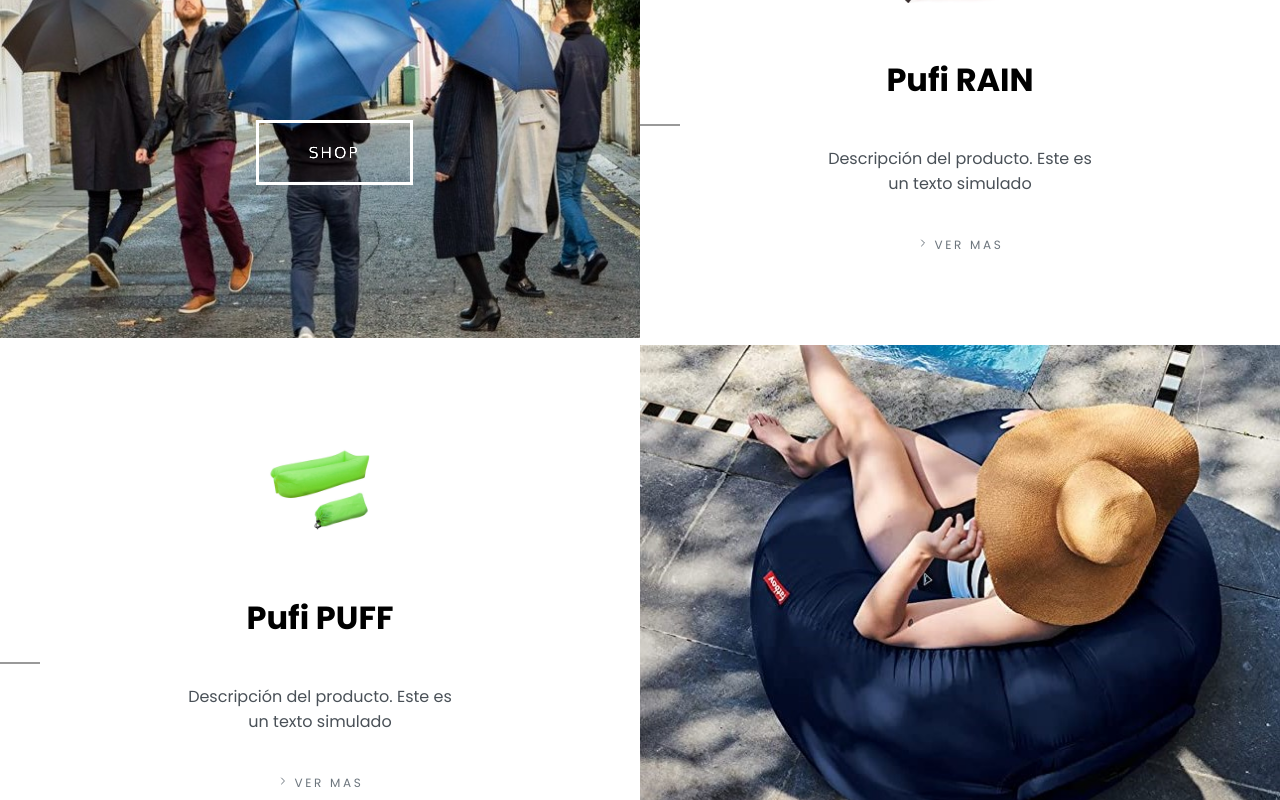
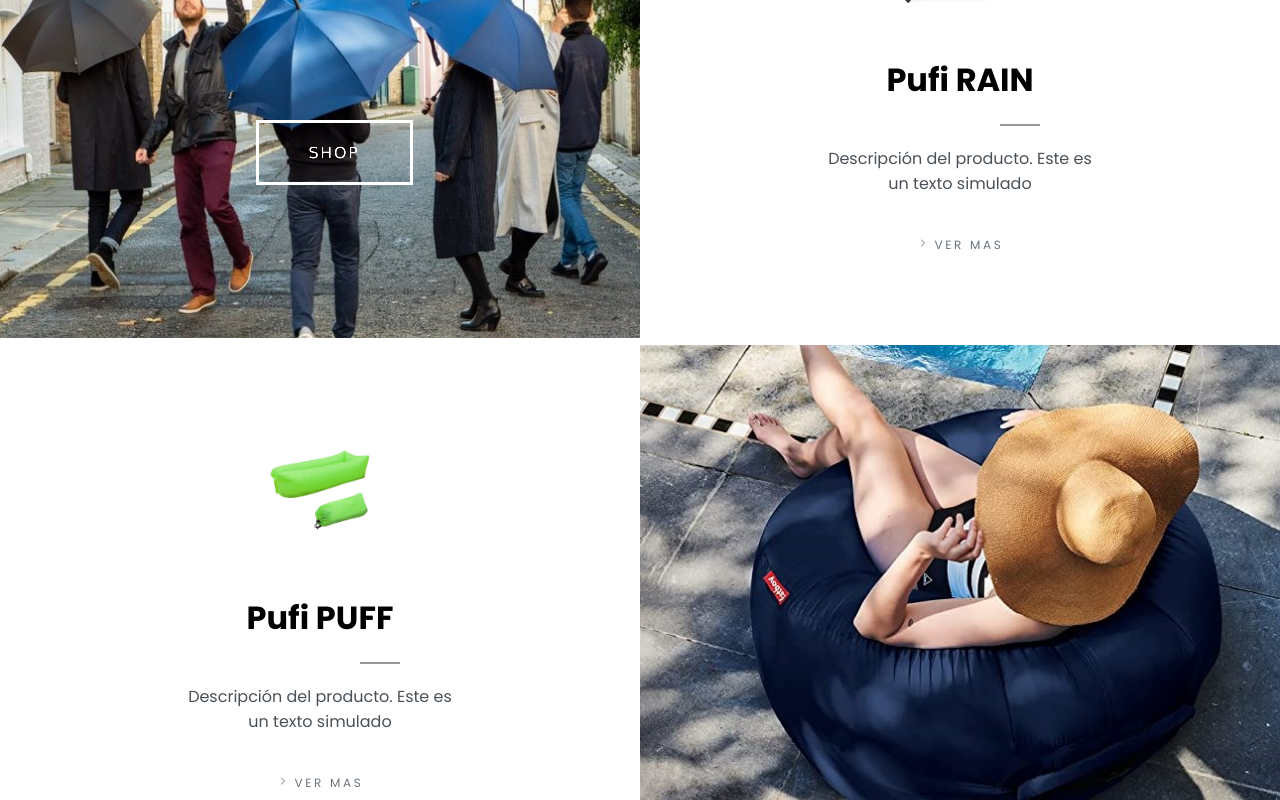
Before and after one commit to John-Alz/pufi_app, a React (Vite) app: page / in a window 1280 px wide. Shown: the part 1000-1800 px from the top of the page. Built offline with nearby package versions, Linux system fonts and the light colour scheme.

Commit message:
DetallesCSS

```diff
--- a/src/styles/components/_products.scss
+++ b/src/styles/components/_products.scss
@@ -68,7 +68,7 @@ $font-family: 'Oxygen';
 
         hr {
             width: 40px;
-            margin: 20px 0 20px 0;
+            margin: 20px 0 20px 360px;
         }
 
         p{
@@ -96,6 +96,9 @@ $font-family: 'Oxygen';
             margin-left: 100px;
         .product-description{
             width: 100%;
+            hr {
+                display: none;
+            }
         }
     }
 }
```
Also changed, not shown: src/components/Products/Products.jsx (+0 -8 lines).
